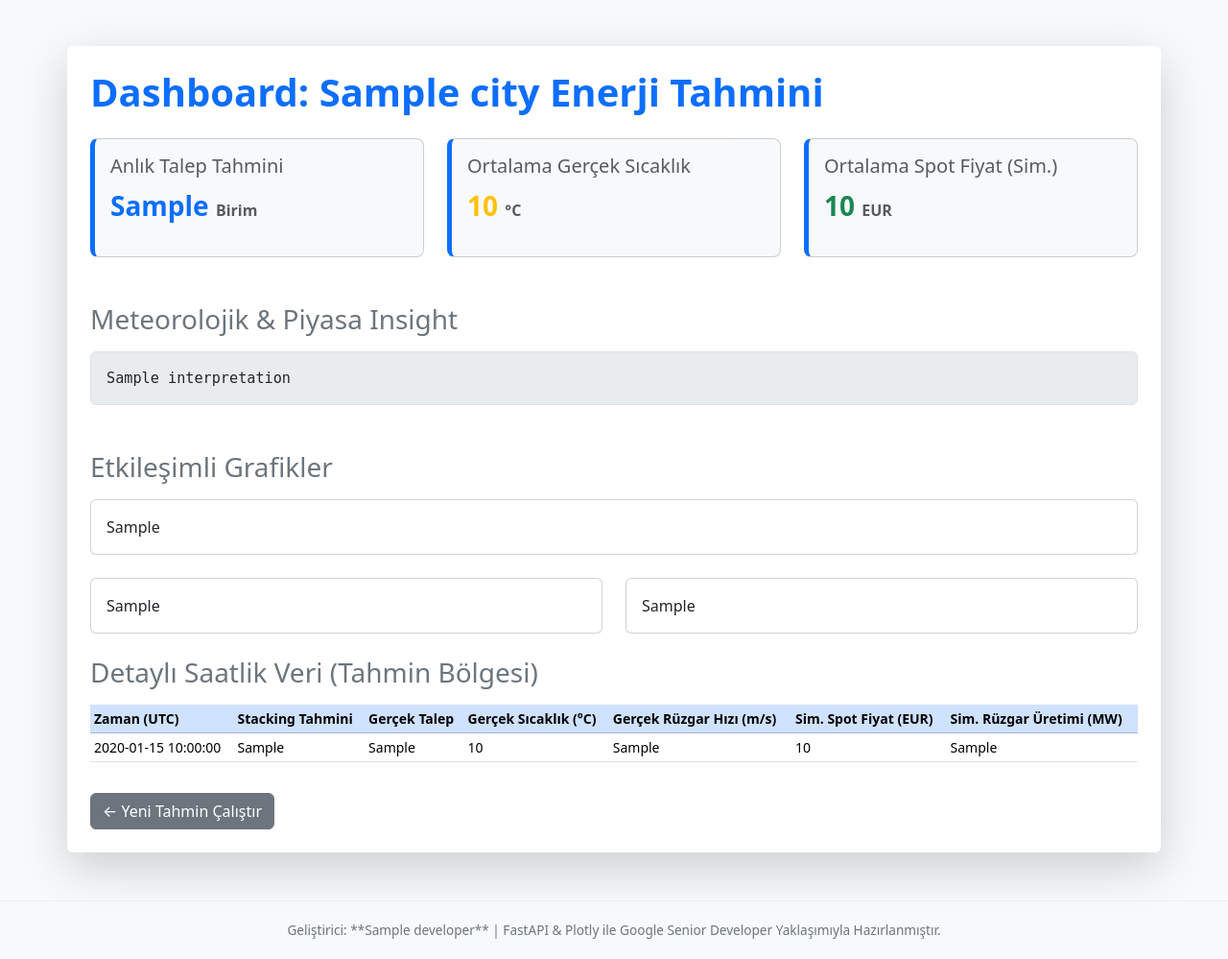
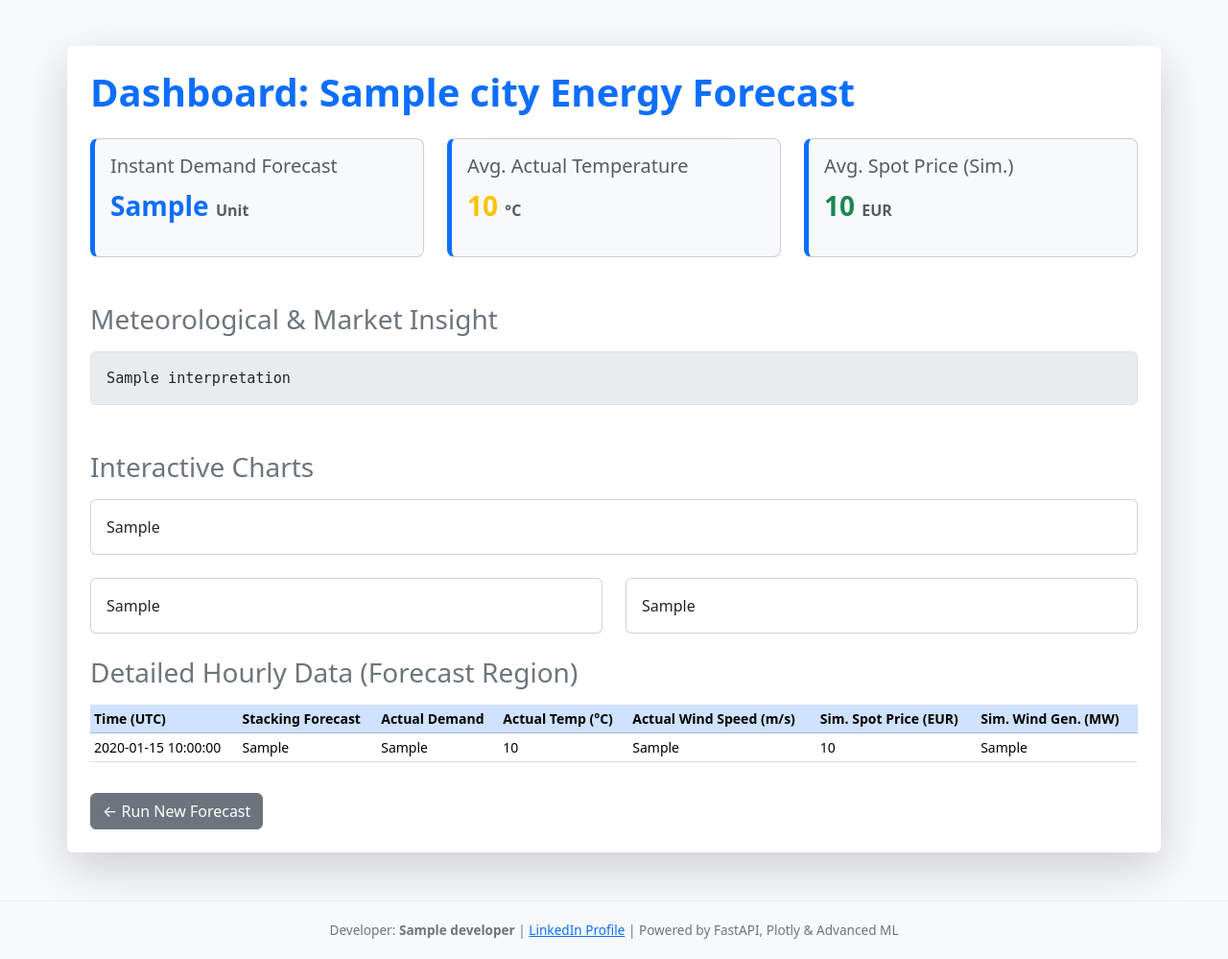
Before and after one commit to ngamzedeniz/energy-forecast-dashboard, a FastAPI app: template templates/result.html in a window 1280 px wide. Shown: the whole page at 96% size. Run offline with FastAPI, Linux system fonts and the light colour scheme; the template is opened without the code that fills it: most values are stand-ins (such as "Sample title", 1, 10 or a date in 2020).

Commit message:
Update result.html

```diff
--- a/templates/result.html
+++ b/templates/result.html
@@ -1,8 +1,8 @@
 <!DOCTYPE html>
-<html lang="tr">
+<html lang="en">
 <head>
     <meta charset="UTF-8">
-    <title>Tahmin Sonuçları: {{ city }}</title>
+    <title>Forecast Results: {{ city }}</title>
     <link href="https://cdn.jsdelivr.net/npm/bootstrap@5.3.3/dist/css/bootstrap.min.css" rel="stylesheet">
     <style>
         .footer {
@@ -29,40 +29,40 @@
 </head>
 <body class="bg-light">
 <div class="container mt-5 p-4 bg-white rounded shadow-lg">
-    <h1 class="mb-4 text-primary fw-bold">Dashboard: {{ city }} Enerji Tahmini</h1>
+    <h1 class="mb-4 text-primary fw-bold">Dashboard: {{ city }} Energy Forecast</h1>
 
     {% if error %}
         <div class="alert alert-danger">{{ error }}</div>
-        <p class="text-danger">Met Office API'sinden veri alınamadı. Lütfen METOFFICE_TOKEN ortam değişkenini kontrol edin veya API kotanızı/izinlerinizi doğrulayın.</p>
+        <p class="text-danger">A critical API error occurred. Please check server logs for details on the Met Office/OpenMeteo failure.</p>
     {% else %}
 
     <div class="row mb-5">
         <div class="col-md-4">
             <div class="card card-stat p-3 h-100">
-                <h5 class="text-muted">Anlık Talep Tahmini</h5>
-                <p class="fs-3 text-primary fw-bold">{{ predicted_demand }} <span class="text-muted fs-6">Birim</span></p>
+                <h5 class="text-muted">Instant Demand Forecast</h5>
+                <p class="fs-3 text-primary fw-bold">{{ predicted_demand }} <span class="text-muted fs-6">Unit</span></p>
             </div>
         </div>
         <div class="col-md-4">
             <div class="card card-stat p-3 h-100">
-                <h5 class="text-muted">Ortalama Gerçek Sıcaklık</h5>
+                <h5 class="text-muted">Avg. Actual Temperature</h5>
                 <p class="fs-3 fw-bold text-warning">{{ avg_temp }} <span class="text-muted fs-6">°C</span></p>
             </div>
         </div>
         <div class="col-md-4">
             <div class="card card-stat p-3 h-100">
-                <h5 class="text-muted">Ortalama Spot Fiyat (Sim.)</h5>
+                <h5 class="text-muted">Avg. Spot Price (Sim.)</h5>
                 <p class="fs-3 fw-bold text-success">{{ avg_price }} <span class="text-muted fs-6">EUR</span></p>
             </div>
         </div>
     </div>
 
-    <h3 class="mb-3 text-secondary">Meteorolojik & Piyasa Insight</h3>
+    <h3 class="mb-3 text-secondary">Meteorological & Market Insight</h3>
     <div class="card p-3 mb-5 insight-card">
         <p class="mb-0">{{ interpretation }}</p>
     </div>
 
-    <h3 class="mb-3 text-secondary">Etkileşimli Grafikler</h3>
+    <h3 class="mb-3 text-secondary">Interactive Charts</h3>
 
     <div class="card mb-4 p-3">{{ demand_plot | safe }}</div>
 
@@ -71,18 +71,18 @@
         <div class="col-md-6"><div class="card mb-4 p-3">{{ market_plot | safe }}</div></div>
     </div>
 
-    <h3 class="mb-3 text-secondary">Detaylı Saatlik Veri (Tahmin Bölgesi)</h3>
+    <h3 class="mb-3 text-secondary">Detailed Hourly Data (Forecast Region)</h3>
     <div class="table-responsive">
         <table class="table table-sm table-hover small">
             <thead class="table-primary">
             <tr>
-                <th>Zaman (UTC)</th>
-                <th>Stacking Tahmini</th>
-                <th>Gerçek Talep</th>
-                <th>Gerçek Sıcaklık (°C)</th>
-                <th>Gerçek Rüzgar Hızı (m/s)</th>
-                <th>Sim. Spot Fiyat (EUR)</th>
-                <th>Sim. Rüzgar Üretimi (MW)</th>
+                <th>Time (UTC)</th>
+                <th>Stacking Forecast</th>
+                <th>Actual Demand</th>
+                <th>Actual Temp (°C)</th>
+                <th>Actual Wind Speed (m/s)</th>
+                <th>Sim. Spot Price (EUR)</th>
+                <th>Sim. Wind Gen. (MW)</th>
             </tr>
             </thead>
             <tbody>
@@ -102,11 +102,11 @@
     </div>
     {% endif %}
 
-    <a href="/" class="btn btn-secondary mt-3">← Yeni Tahmin Çalıştır</a>
+    <a href="/" class="btn btn-secondary mt-3">← Run New Forecast</a>
 </div>
 
 <div class="footer">
-    Geliştirici: **{{ developer }}** | FastAPI & Plotly ile Google Senior Developer Yaklaşımıyla Hazırlanmıştır.
+    Developer: <strong>{{ developer }}</strong> | <a href="https://www.linkedin.com/in/nursima-gamze-deniz/" target="_blank">LinkedIn Profile</a> | Powered by FastAPI, Plotly & Advanced ML
 </div>
 
 </body>
```
